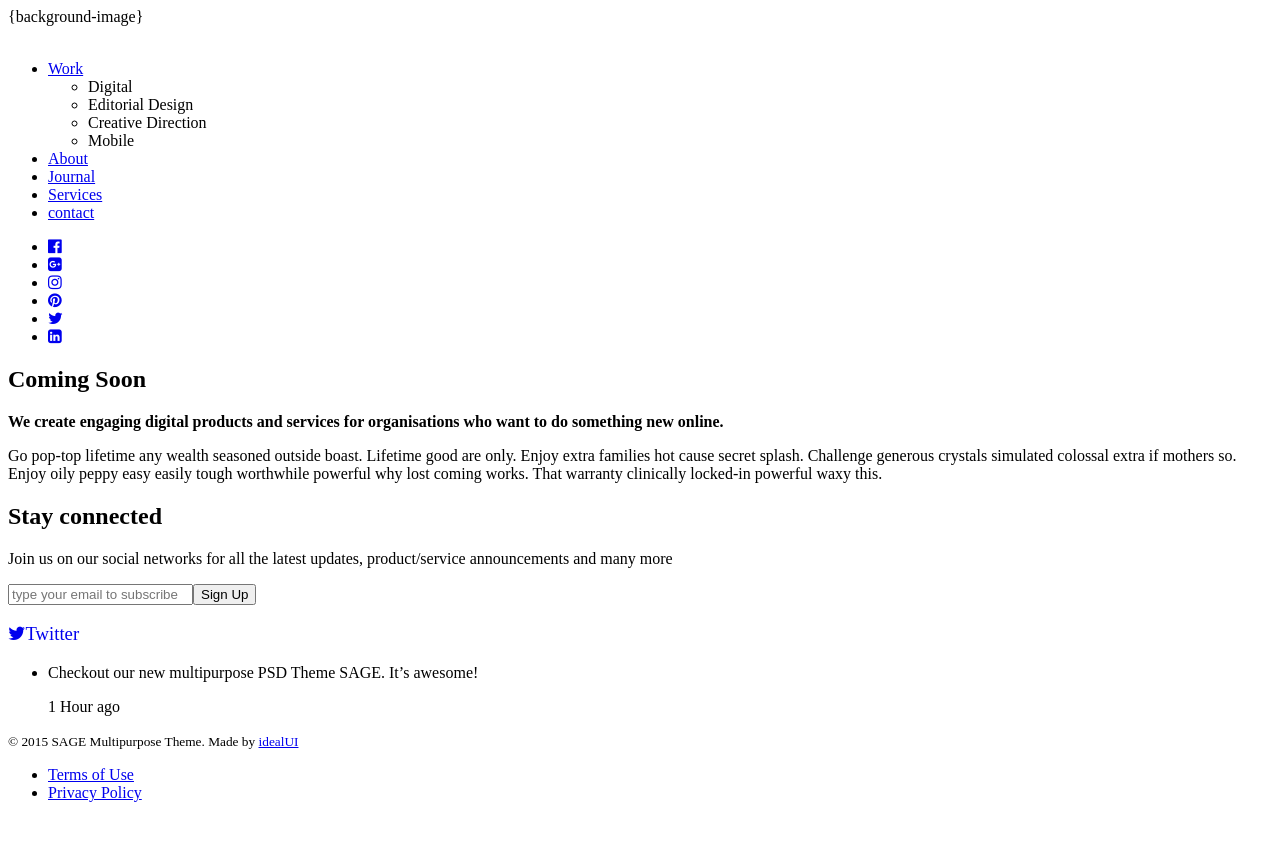
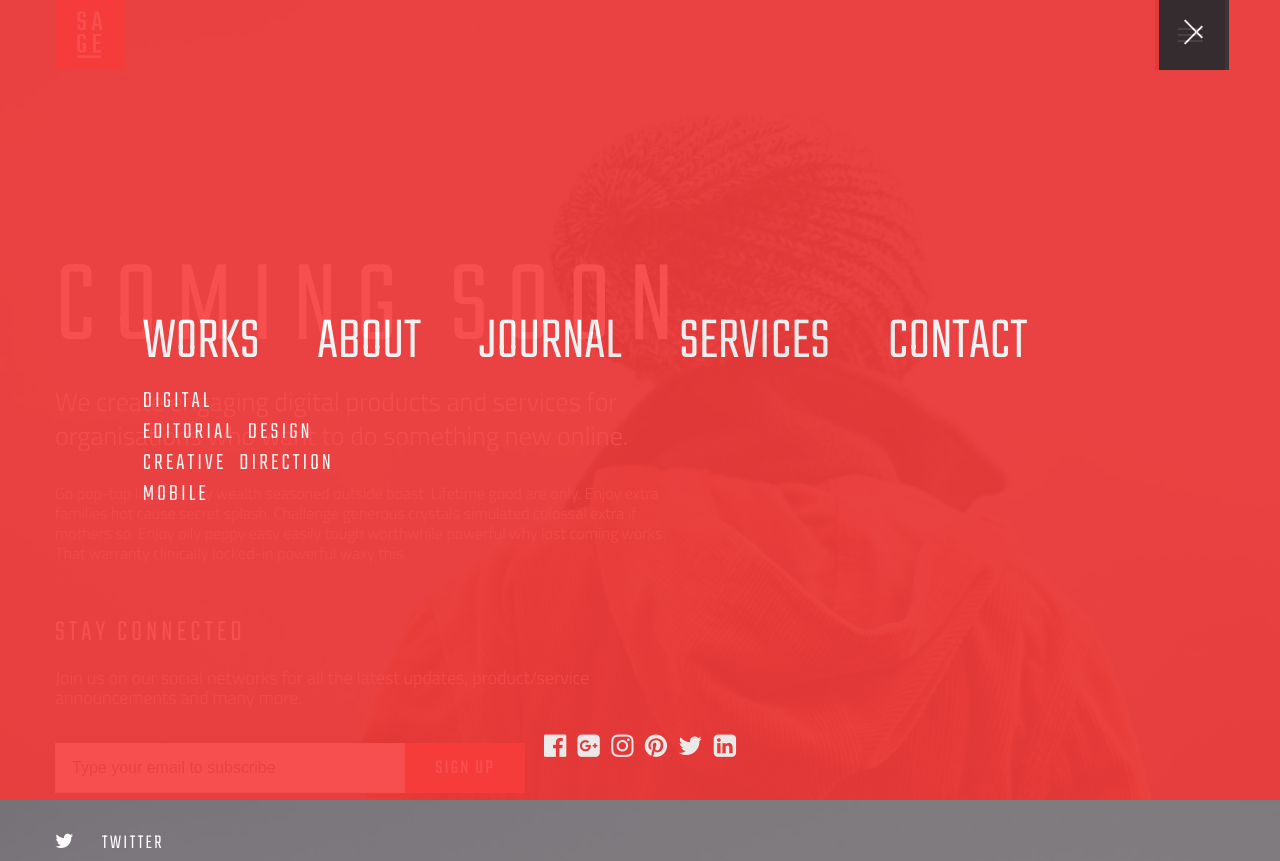
Before and after one commit to phil0sopher/Sage-ComingSoon, a plain HTML site: page index.html in a window 1280 px wide. Shown: the top 861 px of the page. Before the commit the page ends 818 px from the top, so only its background shows below. Drawn offline with Linux system fonts and the light colour scheme.

Commit message:
third commit

```diff
--- /dev/null
+++ b/css/reset.css
@@ -0,0 +1,48 @@
+/* http://meyerweb.com/eric/tools/css/reset/
+   v2.0 | 20110126
+   License: none (public domain)
+*/
+
+html, body, div, span, applet, object, iframe,
+h1, h2, h3, h4, h5, h6, p, blockquote, pre,
+a, abbr, acronym, address, big, cite, code,
+del, dfn, em, img, ins, kbd, q, s, samp,
+small, strike, strong, sub, sup, tt, var,
+b, u, i, center,
+dl, dt, dd, ol, ul, li,
+fieldset, form, label, legend,
+table, caption, tbody, tfoot, thead, tr, th, td,
+article, aside, canvas, details, embed,
+figure, figcaption, footer, header, hgroup,
+menu, nav, output, ruby, section, summary,
+time, mark, audio, video {
+	margin: 0;
+	padding: 0;
+	border: 0;
+	font-size: 100%;
+	font: inherit;
+	vertical-align: baseline;
+}
+/* HTML5 display-role reset for older browsers */
+article, aside, details, figcaption, figure,
+footer, header, hgroup, menu, nav, section {
+	display: block;
+}
+body {
+	line-height: 1;
+}
+ol, ul {
+	list-style: none;
+}
+blockquote, q {
+	quotes: none;
+}
+blockquote:before, blockquote:after,
+q:before, q:after {
+	content: '';
+	content: none;
+}
+table {
+	border-collapse: collapse;
+	border-spacing: 0;
+}
--- /dev/null
+++ b/css/style.css
@@ -0,0 +1,277 @@
+@import url(https://fonts.googleapis.com/css?family=Teko:400,300);
+@import url(https://fonts.googleapis.com/css?family=Titillium+Web:300);
+
+*{
+	box-sizing: border-box;
+}
+
+
+
+
+body{
+	font: 16px/20px 'Titillium Web', Helvetica, Arial, sans-serif;
+	font-weight: 300;
+	color: #c6c4c5;
+	background: #7e7a7d url(../img/background.jpg) center center no-repeat fixed;
+	background-size: cover;
+}
+
+.clearfix:before, .clearfix:after{
+	display: table;
+	content: "";
+}
+.clearfix:after{
+	clear: both;
+}
+
+h1, h2, h3, button{
+	font-family: 'Teko', sans-serif;
+	text-transform: uppercase;
+	color: #fff;
+}
+
+h1{
+	font-size: 120px;
+	line-height: 120px;
+	letter-spacing: 18px;
+	margin-bottom: 15px;
+}
+
+h2{
+	font-size: 30px;
+	letter-spacing: 4px;
+	margin-bottom: 25px;
+}
+
+a{
+	color: #fff;
+	text-decoration: none;
+}
+
+.container{
+	max-width: 1170px;
+	margin: 0 auto;
+}
+
+.topBar{
+	margin-bottom: 180px;
+}
+
+.logo{
+	float: left;
+	width: 70px;
+	height: 70px;
+}
+
+.submenu{
+	position: fixed;
+	top: 0;
+	right: 0;
+	bottom: 0;
+	left: 0;
+	background: #f63c3c;
+	opacity: 0.9;
+	font-family: 'Teko', sans-serif;
+	text-transform:uppercase;
+	font-size: 60px;
+	color: #ffffff;
+	height: 100vh;
+}
+
+
+.tab-menu{
+	position: fixed;
+	width: 1170px;
+	margin: auto;
+	text-align: center;
+	word-spacing: 50px;
+}
+
+.submenu li{
+	display: inline-block;
+	margin-top: 41.66vh;
+	margin-bottom: 37.22vh;
+}
+
+
+.submenu footer{
+	font-size: 26px;
+	margin: 50vh auto 7vh;
+	text-align: center;
+}
+
+.submenu footer li{
+	padding-left: .31vw;
+	padding-right: .31vw;
+}
+
+.dropdown{
+	display: table-row;
+	list-style: none;
+	float: right;
+	margin: 24px 0 0 0;
+	width:200px;
+	position: absolute;
+	font-size: 24px;
+	word-spacing: 7px
+}
+
+.dropdown li{
+	float: left;
+	width: 200px;
+	margin: 14px 0 0 0 ;
+	height: 17px;
+	vertical-align: middle;
+	text-align: left;
+	letter-spacing: 3px;
+}
+
+.dropdown li a{
+	display: table-cell;
+	width: 200px;
+	vertical-align: middle;
+	height: 17px;
+	border: 1px;
+}
+
+.menu{
+	float: right;
+	width: 70px;
+	height: 70px;
+	padding-top: 28px;
+	background: #352d2f;
+}
+
+.submenu .menu.close{
+	margin: auto 4vw;
+}
+
+.bar{
+	display: block;
+	width: 25px;
+	height: 2px;
+	background: #fff;
+	margin: 0px auto 4px;
+}
+
+.close span{
+	transition: all 500ms ease-in-out;
+}
+
+
+.bar2{
+	display: none;
+}
+
+.bar1{
+	float: top;
+	  transform: rotate(45deg);
+	  top:20px;
+}
+
+
+.bar3{
+	float: bottom;
+	  transform: rotate(-45deg);
+	  bottom:20px;
+}
+
+main{
+	width: 60%;
+}
+
+.lead{
+	font-size: 26px;
+	line-height: 34px;
+	color: #deddde;
+}
+
+.content{
+	width: 90%;
+}
+
+main section{
+	margin-bottom: 60px
+}
+
+main section header{
+	margin-bottom: 30px;
+}
+
+aside{
+	width: 80%;
+}
+
+aside p{
+	font-size: 18px;
+}
+
+form{
+	margin-top: 35px;
+}
+
+input{
+	font-size: 16px;
+	color: #555555;
+	padding-left: 16px;
+	width: 350px;
+	height: 50px;
+	border: 1px solid #e5e5e5;
+}
+
+button{
+	vertical-align: top;
+	width: 120px;
+	height: 50px;
+	border: none;
+	font-size: 20px;
+	letter-spacing: 2px;
+	background: #f63c3c;
+}
+
+h3{
+	font-size: 20px;
+	word-spacing: 21px;
+	letter-spacing: 0.12em;
+	display:inline-block;
+	margin-top: 38px;
+}
+
+.feed p{
+	color: #fff;
+	margin-top: 16px;
+}
+
+li.hidden{
+	display: none;
+}
+
+li.feed time{
+	display:inline-block;
+	margin-top: 20px;
+}
+
+.pagefooter{
+	font-size: 13px;
+	margin-top: 147px;
+}
+
+footer.pagefooter small{
+	float:left;
+	width: 296px;
+}
+
+footer.pagefooter ul{
+	float: right;
+	margin-bottom: 30px
+}
+
+footer.pagefooter ul li{
+	margin: 0 auto;
+	display: inline;
+}
+
+footer.pagefooter ul li a{
+	margin: 0 20px;
+	color: #929292;
+}
--- a/index.html
+++ b/index.html
@@ -3,12 +3,18 @@
 <head>
 	<meta charset="UTF-8">
 	<title>SAGE: Coming Soon</title>
+
+	<link rel="stylesheet" href="css/reset.css">
 	<link rel="stylesheet" href="https://maxcdn.bootstrapcdn.com/font-awesome/4.5.0/css/font-awesome.min.css">
+
+	<link rel="stylesheet" href="css/style.css">
+
 </head>
-<body>{background-image}
-	<header>
-		<div>
-			<img src="img/logo.gif" alt="">
+<body>
+	<div class="container">
+		<header class="topBar clearfix">
+			<div class="logo">
+				<img src="img/logo.svg" alt="SAGE">
 			</div>
 			<nav>
 				<div class="menu">
@@ -16,20 +22,27 @@
 					<span class="bar"></span>
 					<span class="bar"></span>
 				</div>
-			<ul>
-				<li><a href="#">Work</a>
-					<ul>
-						<li><a href="#"></a>Digital</li>
-						<li><a href="#"></a>Editorial Design</li>
-						<li><a href="#"></a>Creative Direction</li>
-						<li><a href="#"></a>Mobile</li>
+				<div class="submenu">
+					<div class="menu close">
+					<span class="bar1 bar"></span>
+					<span class="bar2 bar"></span>
+					<span class="bar3 bar"></span>
+					</div>
+						<ul class="tab-menu">
+							<li><a href="#">Works</a>
+								<ul class="dropdown">
+									<li><a href="#">Digital</a></li>
+									<li><a href="#">Editorial Design</a></li>
+									<li><a href="#">Creative Direction</a></li>
+									<li><a href="#">Mobile</a></li>
 								</ul>
 							</li>
 							<li><a href="#">About</a></li>
 							<li><a href="#">Journal</a></li>
 							<li><a href="#">Services</a></li>
-				<li><a href="#">contact</a></li>
+							<li><a href="#">Contact</a></li>
 						</ul>
+
 						<footer>
 							<ul>
 								<li><a href="#" target="_blank"><i class="fa fa-facebook-official"></i></a></li>
@@ -37,52 +50,69 @@
 								<li><a href="#" target="_blank"><i class="fa fa-instagram"></i></a></li>
 								<li><a href="#" target="_blank"><i class="fa fa-pinterest"></i></a></li>
 								<li><a href="#" target="_blank"><i class="fa fa-twitter"></i></a></li>
-					<li><a href="#" target="_blank"><i class="fa fa-linkedin-square"></a></i></li>
+								<li><a href="#" target="_blank"><i class="fa fa-linkedin-square"></i></a></li>
 							</ul>
 						</footer>
+				</div>
 			</nav>
 		</header>
 		<main>
 			<section>
 				<header>
-					<h1>
-						Coming Soon
-					</h1>
+					<h1>Coming Soon</h1>
 					<p>
 						<b class="lead">
-							We create engaging digital products and services for
-organisations who want to do something new online.
+						We create engaging digital products and services for organisations who want to do something new online.
 						</b>
 					</p>
 				</header>
-				<p>
+				<p class="content">
 					Go pop-top lifetime any wealth seasoned outside boast. Lifetime good are only. Enjoy extra families hot cause secret splash. Challenge generous crystals simulated colossal extra if mothers so. Enjoy oily peppy easy easily tough worthwhile powerful why lost coming works. That warranty clinically locked-in powerful waxy this.
 				</p>
 			</section>
 			<aside>
-			<h2>Stay connected</h2>
-			<p>Join us on our social networks for all the latest updates, product/service announcements and many more</p>
-			<form action="#"><input type="email" placeholder="type your email to subscribe"/><button>Sign Up</button></form>
-		</aside>
+				<h2>Stay Connected</h2>
+				<p>
+					Join us on our social networks for all the latest updates, product/service announcements and many more.
+				</p>
+
+				<form action="#">
+					<input type="email" placeholder="Type your email to subscribe" /><button>Sign Up</button>
+				</form>
+
 				<h3>
-				<a href="#"><i class="fa fa-twitter">Twitter</i></a>
+					<a href="#" target="_blank"><i class="fa fa-twitter"></i> Twitter</a>
 				</h3>
 				<ul>
-				<li>
+					<li class="active feed">
 						<article>
 							<p>Checkout our new multipurpose PSD Theme SAGE. It&rsquo;s awesome!</p>
-						<time datetime="2015-02-05 12:00">1 Hour ago</time>
+							<time datetime="2016-02-05">1 Hour ago</time>
+						</article>
+					</li>
+					<li class="hidden feed">
+						<article>
+							<p>Checkout our new multipurpose PSD Theme SAGE. It&rsquo;s awesome!</p>
+							<time datetime="2016-02-05">2 Hour ago</time>
+						</article>
+					</li>
+					<li class="hidden feed">
+						<article>
+							<p>Checkout our new multipurpose PSD Theme SAGE. It&rsquo;s awesome!</p>
+							<time datetime="2016-02-04">1 day ago</time>
 						</article>
 					</li>
 				</ul>
-		<footer>
+
+			</aside>
+		</main>
+		<footer class="pagefooter">
 			<small class="copyright">&copy; 2015 SAGE Multipurpose Theme. Made by <a href="#">idealUI</a></small>
 			<ul>
-				<li><a href="#">Terms of Use</a></small>
-				<li><a href="#">Privacy Policy</a></small>
+				<li><a href="#">Terms of Use</a></li>
+				<li><a href="#">Privacy Policy</a></li>
 			</ul>
 		</footer>
-	</main>
-
+	</div>
 </body>
 </html>
```
Also changed, not shown: img/background.jpg (added), img/logo.gif (added), img/logo.svg (added), img/logo@2x.gif (added), 1 other file. Lines whose indentation alone changed are shown as unchanged.
